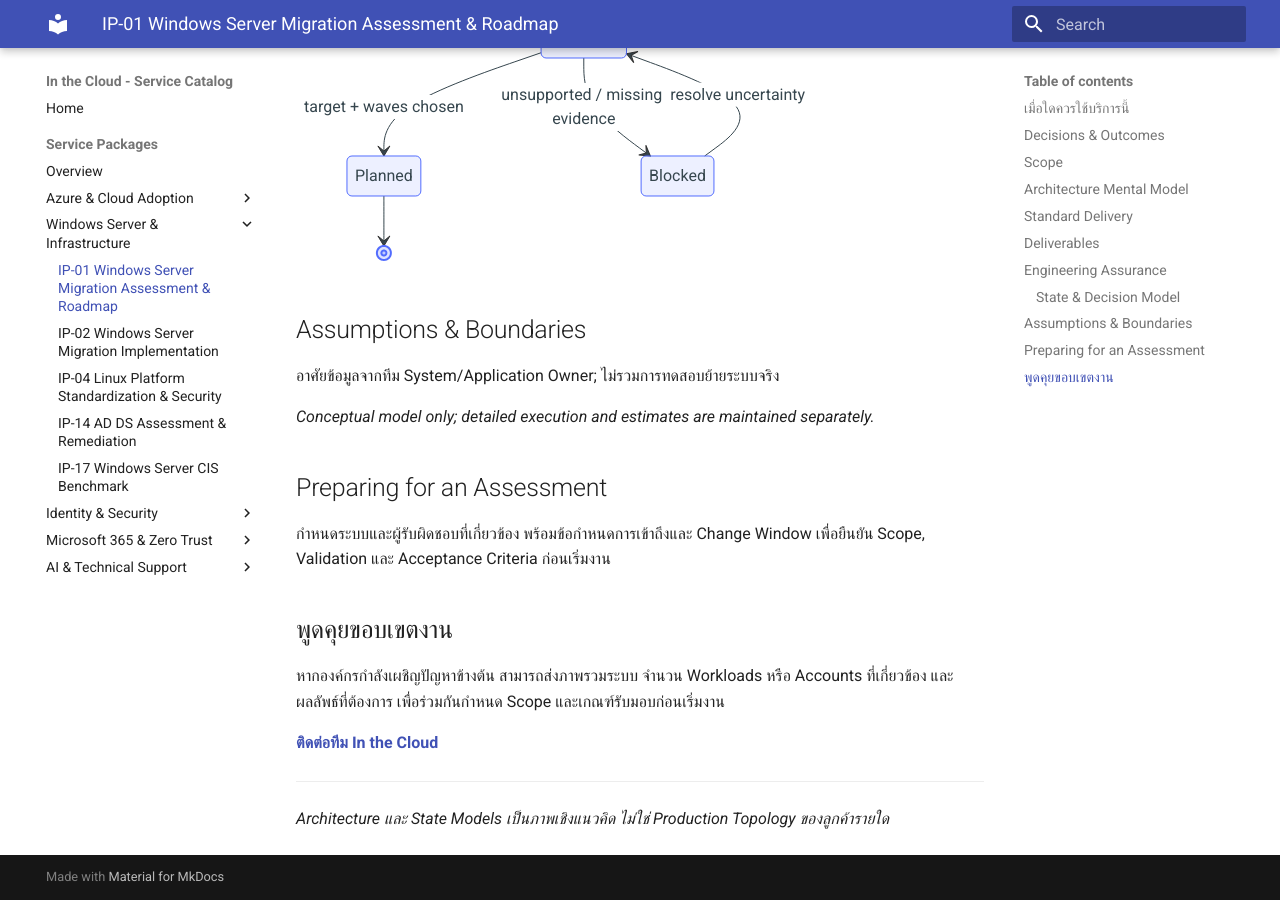
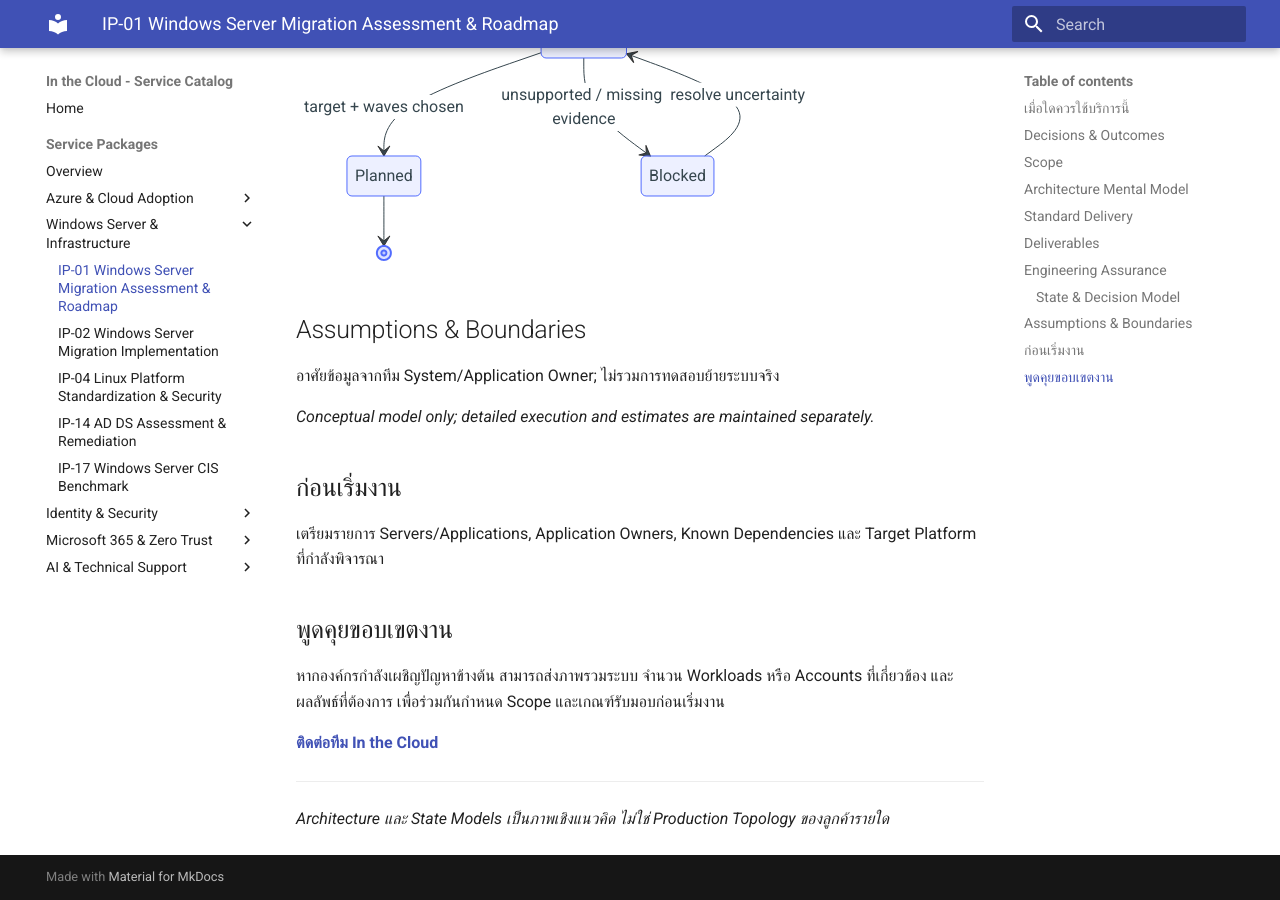
Before and after one commit to inthecloudth/service-catalog, an MkDocs documentation site: the page built from docs/services/ip-01-windows-server-migration-assessment.md, in a window 1280 px wide and 900 px high, scrolled down 2139 px. Built offline with MkDocs 1.6.1 and Material for MkDocs 9.7.7, drawn with Linux system fonts in a browser that asks for light colours.

Commit message:
docs(catalog): tailor engagement inputs for service decision makers

```diff
--- a/docs/services/ip-01-windows-server-migration-assessment.md
+++ b/docs/services/ip-01-windows-server-migration-assessment.md
@@ -89,9 +89,9 @@ stateDiagram-v2
 
 *Conceptual model only; detailed execution and estimates are maintained separately.*
 
-## Preparing for an Assessment
+## ก่อนเริ่มงาน
 
-กำหนดระบบและผู้รับผิดชอบที่เกี่ยวข้อง พร้อมข้อกำหนดการเข้าถึงและ Change Window เพื่อยืนยัน Scope, Validation และ Acceptance Criteria ก่อนเริ่มงาน
+เตรียมรายการ Servers/Applications, Application Owners, Known Dependencies และ Target Platform ที่กำลังพิจารณา
 
 ## พูดคุยขอบเขตงาน
 
```
